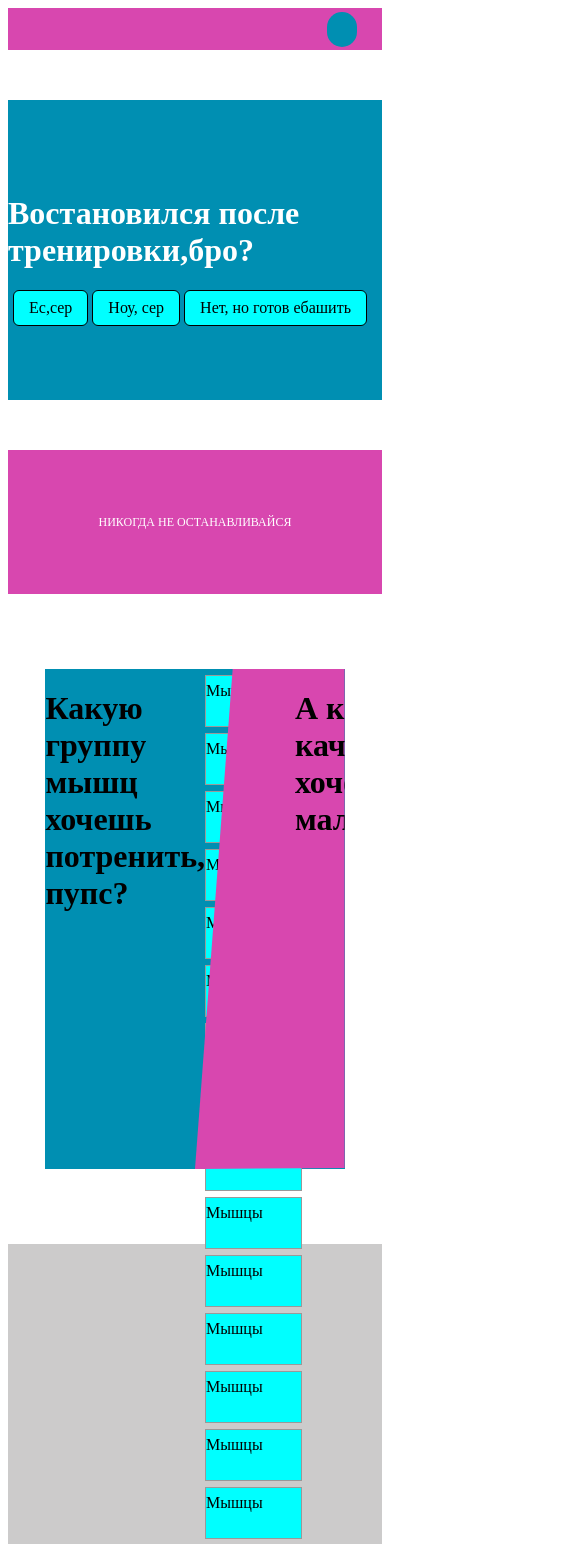
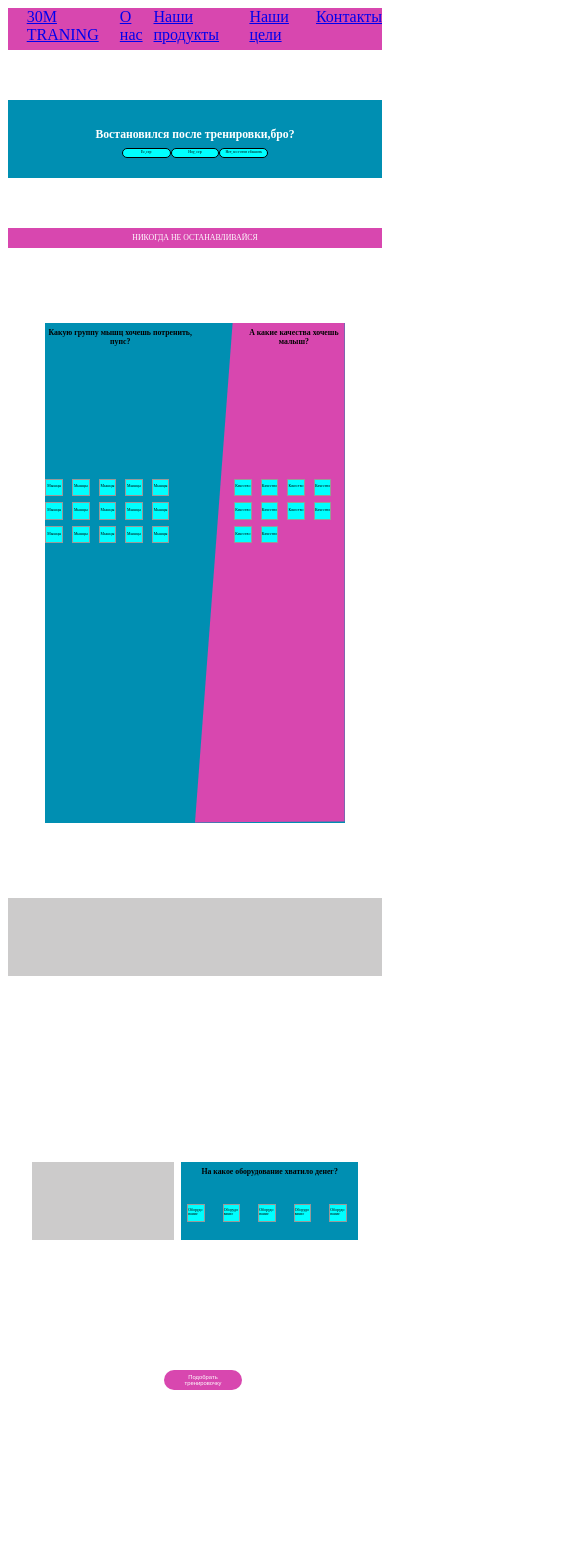
Before and after one commit to NikitaOomory/HackYourW.com, a website: page ejs-view/search_training.ejs in a window 390 px wide. Shown: the top 1566 px of the page, 585 px wide, since content can reach past the window. After the commit the page ends 1398 px from the top, so only its background shows below. Drawn offline with nearby package versions, Linux system fonts and the light colour scheme; files that its build step writes are made by us from their sources; files whose address does not match are found by name.

Commit message:
Замутил адаптив под планшеты

```diff
--- a/ejs-view/search_training.ejs
+++ b/ejs-view/search_training.ejs
@@ -7,12 +7,20 @@
     <link rel="stylesheet" href="css/search_training.css">
     <title>Questionnaire</title>
 </head>
+
 <body>
     <div class="main">
         <header class="header">
-            <div class="logo"></div>
+            <nav class="navigation_menu">
+                <a class="link_page" href="#"> 30M TRANING</a>
+                <a class="link_page" href="#"> О нас</a>
+                <a class="link_page" href="#"> Наши продукты</a>
+                <a class="link_page" href="#"> Наши цели</a>
+                <a class="link_page" href="#"> Контакты</a>
+            </nav>
         </header>
-        <div class="answers_ready"> <h1 style="color:#fff;"> Востановился после тренировки,бро?</h1>
+        <div class="answers_ready">
+            <h1 style="color:#fff;"> Востановился после тренировки,бро?</h1>
             <div class="form_radio_btn">
                 <input id="radio-1" type="radio" name="chose_ready" value="0">
                 <label for="radio-1">Ес,сер</label>
@@ -22,22 +30,22 @@
                 <label for="radio-3">Нет, но готов ебашить</label>
             </div>
         </div>
-        </div>
-        <div class="never_stop">НИКОГДА НЕ ОСТАНАВЛИВАЙСЯ</div>
-        <div class="muscles_qualities">
+    </div>
+    <div class="never_stop">НИКОГДА НЕ ОСТАНАВЛИВАЙСЯ</div>
+    <div class="muscles_qualities">
         <div class="muscles_list">
             <h1>Какую группу мышц хочешь потренить, пупс?</h1>
-            <div class="muscles" >
+            <div class="muscles">
                 <label class="checkbox-btn">
                     <input type="checkbox" value="0" name="chose_muscles">
                     <span>Мышцы</span>
                 </label>
                 <label class="checkbox-btn">
-                    <input type="checkbox" value="1" name="chose_muscles" >
+                    <input type="checkbox" value="1" name="chose_muscles">
                     <span>Мышцы</span>
                 </label>
                 <label class="checkbox-btn">
-                    <input type="checkbox" value="2" name="chose_muscles" >
+                    <input type="checkbox" value="2" name="chose_muscles">
                     <span>Мышцы</span>
                 </label>
                 <label class="checkbox-btn">
@@ -92,7 +100,7 @@
         </div>
         <div class="qualities_list">
             <h1>А какие качества хочешь малыш?</h1>
-            <div class="qualities" >
+            <div class="qualities">
                 <label class="checkbox-btn">
                     <input type="checkbox" name="chose_qualities" value="0">
                     <span>Качество</span>
@@ -137,35 +145,41 @@
             </div>
         </div>
     </div>
-        <div class="empty"></div>
-        <div class="equpment">
-            <div class="imagine"></div>
-            <div class="what_we_have"> <h1>На какое оборудование хватило денег?</h1>
-                <label class="checkbox-btn" >
-                    <input type="checkbox" name="chose_equpment" value="0" >
+    <div class="empty"></div>
+    <div class="equpment">
+        <div class="imagine">
+        </div>
+        <div class="what_we_have">
+            <h1>На какое оборудование хватило денег?</h1>
+            <div class="what_we_have_equpment">
+                <label class="checkbox-btn">
+                    <input type="checkbox" name="chose_equpment" value="0">
                     <span>Оборудование</span>
                 </label>
-                <label class="checkbox-btn" >
-                    <input type="checkbox" name="chose_equpment" value="1" >
-                    <span >Оборудование</span>
+                <label class="checkbox-btn">
+                    <input type="checkbox" name="chose_equpment" value="1">
+                    <span>Оборудование</span>
                 </label>
-                <label class="checkbox-btn" >
-                    <input type="checkbox" name="chose_equpment" value="2" >
-                    <span >Оборудование</span>
+                <label class="checkbox-btn">
+                    <input type="checkbox" name="chose_equpment" value="2">
+                    <span>Оборудование</span>
                 </label>
-                <label class="checkbox-btn" >
-                    <input type="checkbox" name="chose_equpment" value="3" >
-                    <span >Оборудование</span>
+                <label class="checkbox-btn">
+                    <input type="checkbox" name="chose_equpment" value="3">
+                    <span>Оборудование</span>
                 </label>
-                <label class="checkbox-btn" >
-                    <input type="checkbox" name="chose_equpment" value="4" >
-                    <span >Оборудование</span>
+                <label class="checkbox-btn">
+                    <input type="checkbox" name="chose_equpment" value="4">
+                    <span>Оборудование</span>
                 </label>
             </div>
         </div>
-        <button class="push" id="push_answerts" href="/search_training/answer_ai_trainings">Подобрать тренировочку</button>
-    <a href="/search_training/answer_ai_trainings">Подобрать тренировочку</a>
+
     </div>
+    <a href="/search_training/answer_ai_trainings">
+        <button class="push" id="push_answerts" href="/search_training/answer_ai_trainings">Подобрать тренировочку </button>
+    </a>
     <script src="js/questionnaire.js"></script>
 </body>
+
 </html>
--- a/static/css/search_training.css
+++ b/static/css/search_training.css
@@ -2,6 +2,8 @@
     --font-family: 'Trebuchet MS', 'Lucida Sans Unicode', 'Lucida Grande', 'Lucida Sans', Arial, sans-serif;
     --background-colorR: #D847AF;
     --background-colorB: rgba(0, 143, 178, 1);
+    --index: calc(1vw + 1vh);
+    --text: #e7e7e0;
 }
 
 .header {
@@ -13,20 +15,19 @@
     margin-bottom: 50px;
 }
 
-.logo {
-    width: 30px;
-    height: 28px;
-    padding-top: 7px;
-    border-radius: 180px;
-    background-color: rgba(0, 143, 178, 1);
-    margin-top: auto;
-    margin-bottom: auto;
-    margin-right: 25px;
+.navigation_menu {
+    width: 95%;
+    height: 10vw;
+    display: flex;
+    justify-content: right;
+    margin: 0;
+    line-height: 1.55
+    f
 }
 
 .answers_ready {
     width: 100%;
-    height: 300px;
+    height: 20vw;
     display: flex;
     align-items: center;
     justify-content: center;
@@ -35,39 +36,30 @@
     flex-direction: column;
 }
 
-
-
-.ready {
-    width: 80%;
-    height: 200px;
-    background-color: rgba(0, 143, 178, 1);
-    display: flex;
-    align-items: center;
-    justify-content: space-between;
-    padding-left: 70px;
-    padding-right: 70px;
+.answers_ready h1 {
+    font-size: 3vw;
 }
 
-
-
 .form_radio_btn {
-    display: inline-block;
-    margin-right: 10px;
+    display: inline-flex;
+    justify-content: center;
 }
-
 .form_radio_btn input[type=radio] {
     display: none;
 }
 
 .form_radio_btn label {
-    display: inline-block;
+    display: inline-flex;
     cursor: pointer;
-    padding: 0px 15px;
-    line-height: 34px;
+    padding: 0px 1vw;
+    line-height: 2vw;
     border: 1px solid #000000;
     border-radius: 6px;
     user-select: none;
     background-color: aqua;
+    width: 10vw;
+    justify-content: center;
+    font-size: 1vw;
 }
 
 .form_radio_btn input[type=radio]:checked+label {
@@ -80,13 +72,14 @@
 
 .never_stop {
     width: 100%;
-    height: 144px;
+    height: 5vw;
     background-color: #D847AF;
     display: flex;
     align-items: center;
     justify-content: center;
     color: #ffff;
     font-size: 12px;
+    font-size: 2vw;
 }
 
 .muscles_qualities {
@@ -109,6 +102,11 @@
     align-items: center;
     flex-wrap: wrap;
     justify-content: space-between;
+    margin: 0;
+}
+.muscles_list h1{
+    font-size: 2vw;
+    text-align: center;
 }
 
 .qualities_list {
@@ -123,22 +121,25 @@
     justify-content: space-between;
    }
    .qualities_list h1 {
-    margin-left: 100px;
+    font-size: 2vw;
+    margin-left: 10vw;
+    text-align: center;
    }
 
 .muscles {
-    width: 50%;
+    width: 100%;
     height: 70%;
 }
 
 .qualities {
-    width: 50%;
+    margin-left: 10vw;
+    width: 80%;
     height: 70%;
 }
 
 .empty {
     width: 100%;
-    height: 300px;
+    height: 20vw;
     margin-top: 75px;
     background-color: #cccbcb;
 }
@@ -155,33 +156,46 @@
 
 .imagine {
     width: 40%;
-    height: 253px;
+    height: 20vw;
     background-color: #cccbcb;
 }
 
 .what_we_have {
     width: 50%;
-    height: 400px;
+    height: 20vw;
     background-color: var(--background-colorB);
     margin-left: 2%;
+    display: flex;
+    align-items: center;
+    justify-content: center;
+    flex-wrap: wrap;
 }
 
-.what_we_have label {
-    margin-left: 50px;
-    margin-top: 25px;
+.what_we_have h1 {
+    width: 100%;
+   text-align: center;
+   font-size: 2vw;
+}
+
+.what_we_have_equpment{
+    width: 100%;
+   height: 75%;
+   display: flex;
+    align-items: center;
+    justify-content: space-around;
 
 }
-
 .push {
-    width: 30vw;
-    height: 30px;
+    width: 20vw;
+    height: 5vw;
     background-color: var(--background-colorR);
     color: #ffff;
     border-radius: 45px;
     border: none;
     cursor: pointer;
-    margin-top: 60px;
-    margin-left: 700px;
+    font-size: 1.5vw;
+     margin-top: 5vw;
+    margin-left: 40vw;
 }
 
 .push:hover {
@@ -211,13 +225,18 @@
 }
 
 .checkbox-btn span {
-    display: inline-block;
+    display: flex;
     cursor: pointer;
-    line-height: 30px;
+    line-height: 0.5vw;
     border: 1px solid #999;
     background-color: aqua;
-    width: 95px;
-    height: 50px;
+    width: 4vw;
+    height: 4vw;
+    font-size: 1vw;
+    align-items: center;
+    justify-content: center;
+    word-break: break-all;
+    line-height: 1vw;
 
 }
 
```
Also changed, not shown: ejs-view/index.ejs (+7 -0 lines).
